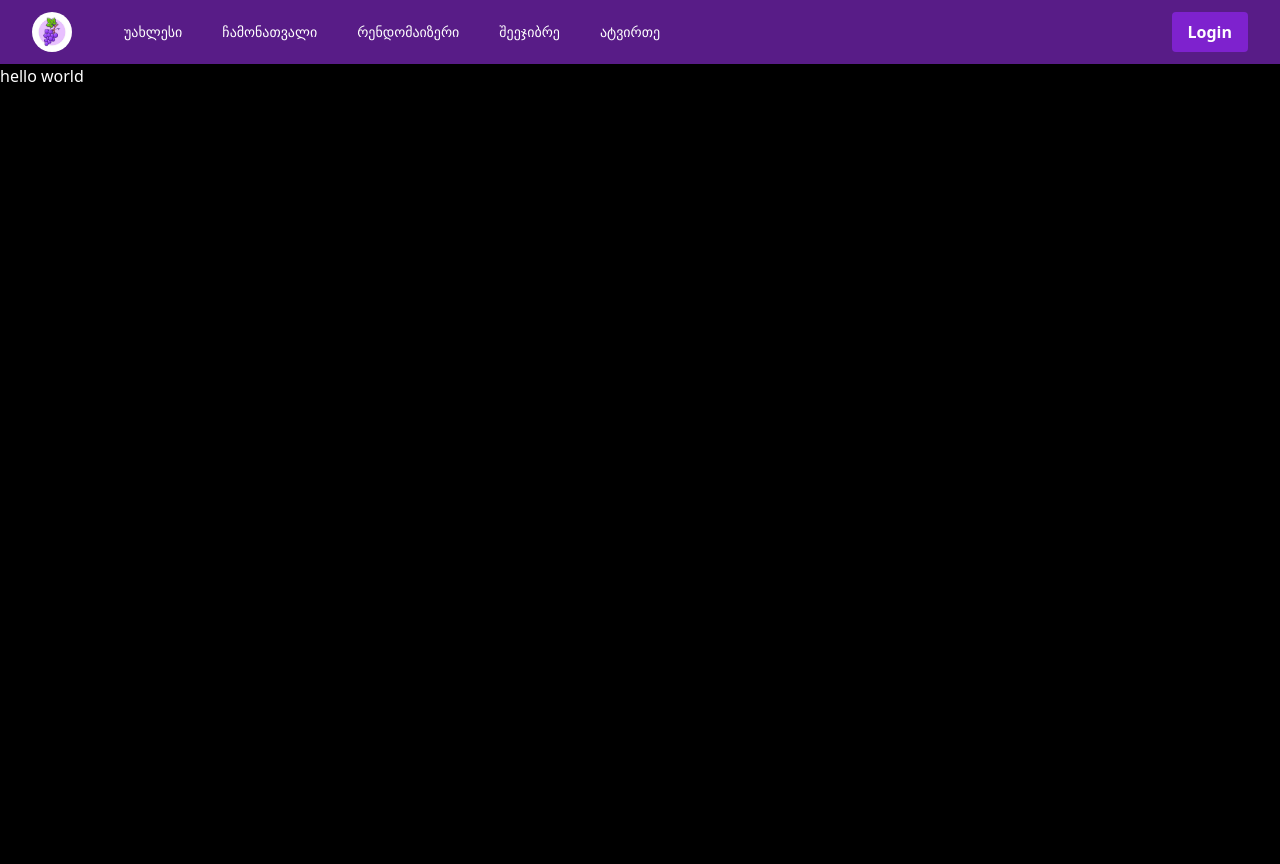
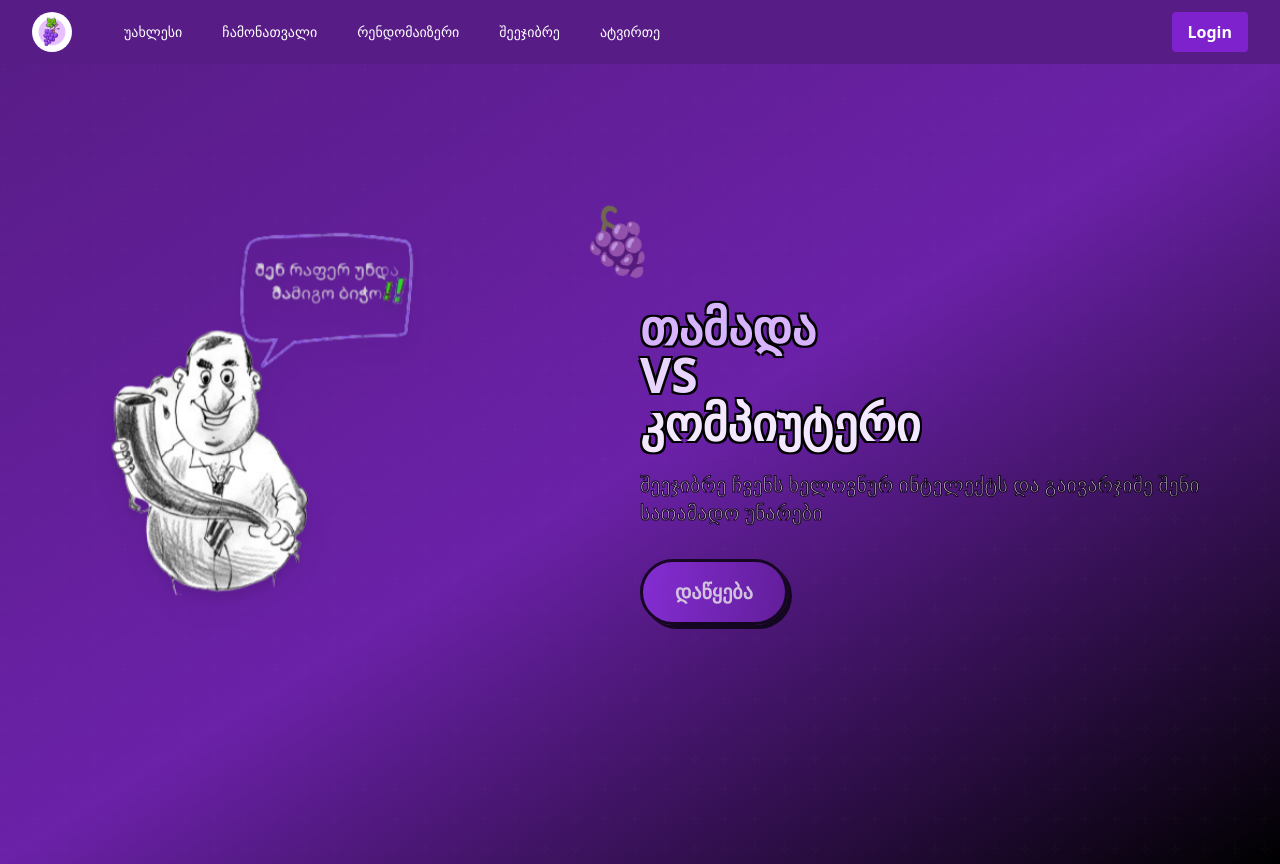
Before and after one commit to Matheus-The-one/ToastGen, a Next.js app in the folder toastgen/: page /join in a window 1280 px wide. Before the commit the page ends 800 px from the top, so only its background shows below. Built offline with nearby package versions, Linux system fonts and the light colour scheme.

Commit message:
adding join page

```diff
--- a/toastgen/app/(pages)/join/page.tsx
+++ b/toastgen/app/(pages)/join/page.tsx
@@ -1,11 +1,51 @@
-import React from 'react'
+import React from 'react';
+import Image from 'next/image';
 
 const page = () => {
   return (
-    <div className='text-white'>
-      hello world
+    <div className="relative min-h-screen overflow-hidden bg-gradient-to-br from-purple-900 via-purple-800 to-black">
+      <div className="absolute inset-0 bg-comic-pattern opacity-5"></div>
+
+      <div className="relative z-10 flex flex-col md:flex-row items-center justify-between min-h-screen text-white px-4 py-16 max-w-7xl mx-auto">
+        {/* Left side with grape character */}
+        <div className="md:w-1/2 mb-8 md:mb-0 relative">
+          <div className="animate-bounce-slow">
+            <Image
+              src="/images/tamada.png"
+              alt="Grape Character"
+              width={600}
+              height={600}
+              className="filter drop-shadow-xl max-w-full h-auto"
+            />
+          </div>
+          <div className="absolute top-0 right-0 transform translate-x-1/4 -translate-y-1/4 rotate-12">
+            <span className="text-4xl md:text-6xl animate-pulse">🍇</span>
+          </div>
+        </div>
+
+        {/* Right side with text and CTA */}
+        <div className="md:w-1/2 text-center md:text-left">
+          <h1 className="mb-6 text-4xl md:text-5xl font-bold leading-tight text-shadow-pop">
+            <span className="block transform hover:scale-110 transition duration-300 text-purple-300">თამადა</span>
+            <span className="block transform hover:scale-110 transition duration-300 text-purple-200">VS</span>
+            <span className="block transform hover:scale-110 transition duration-300 text-purple-100">კომპიუტერი</span>
+          </h1>
+
+          <p className="mb-8 text-lg md:text-xl max-w-2xl animate-pulse texტ-white comic-text-outline">
+            შეეჯიბრე ჩვენს ხელოვნურ ინტელექტს და გაივარჯიშე შენი სათამადო უნარები
+          </p>
+
+          <button className="px-6 py-3 md:px-8 md:py-4 bg-gradient-to-r from-purple-600 to-purple-800 text-white rounded-full hover:from-purple-700 hover:to-purple-900 transition duration-3000 shadow-lg animate-pulse transform hover:scale-105 font-bold text-lg md:text-xl comic-button">
+            დაწყება
+          </button>
+        </div>
+      </div>
+
+
+
+
     </div>
-  )
-}
+  );
+};
 
-export default page
+export default page;
```
Also changed, not shown: toastgen/public/images/tamada.png (added).
